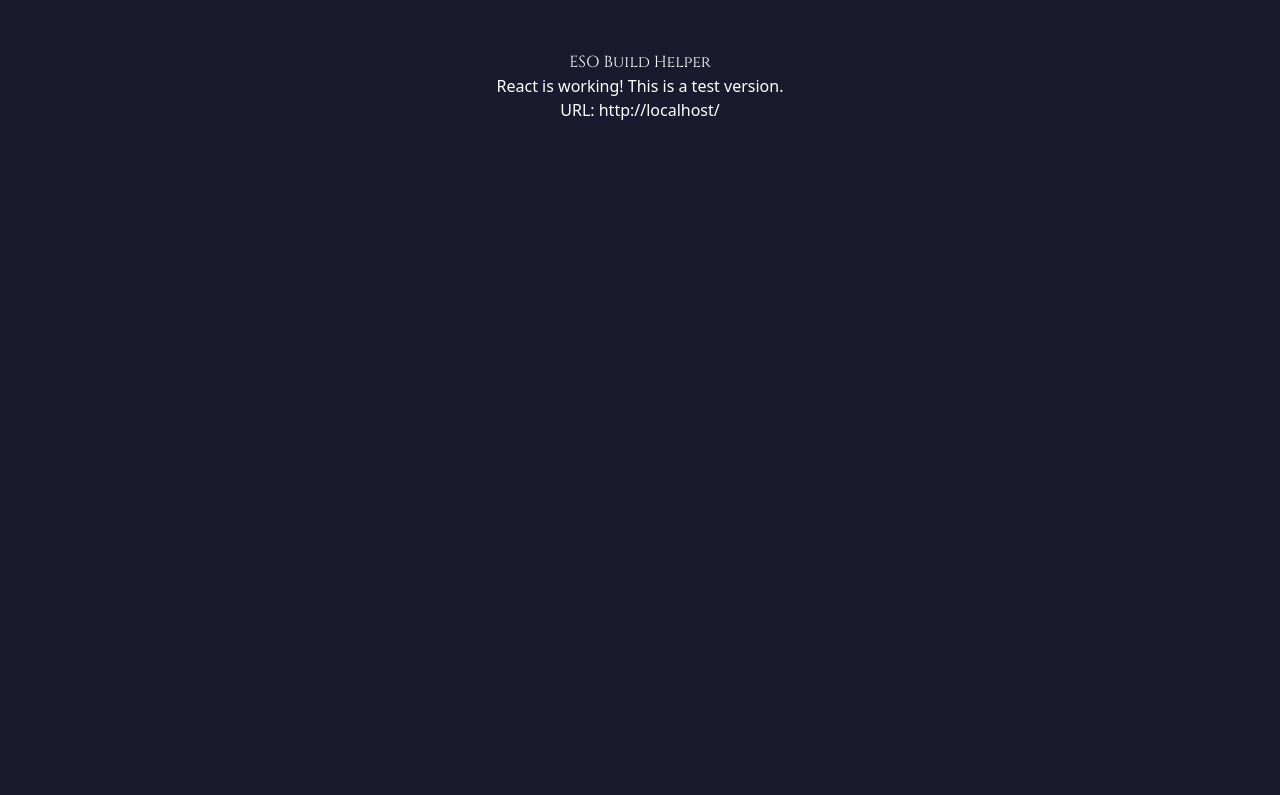
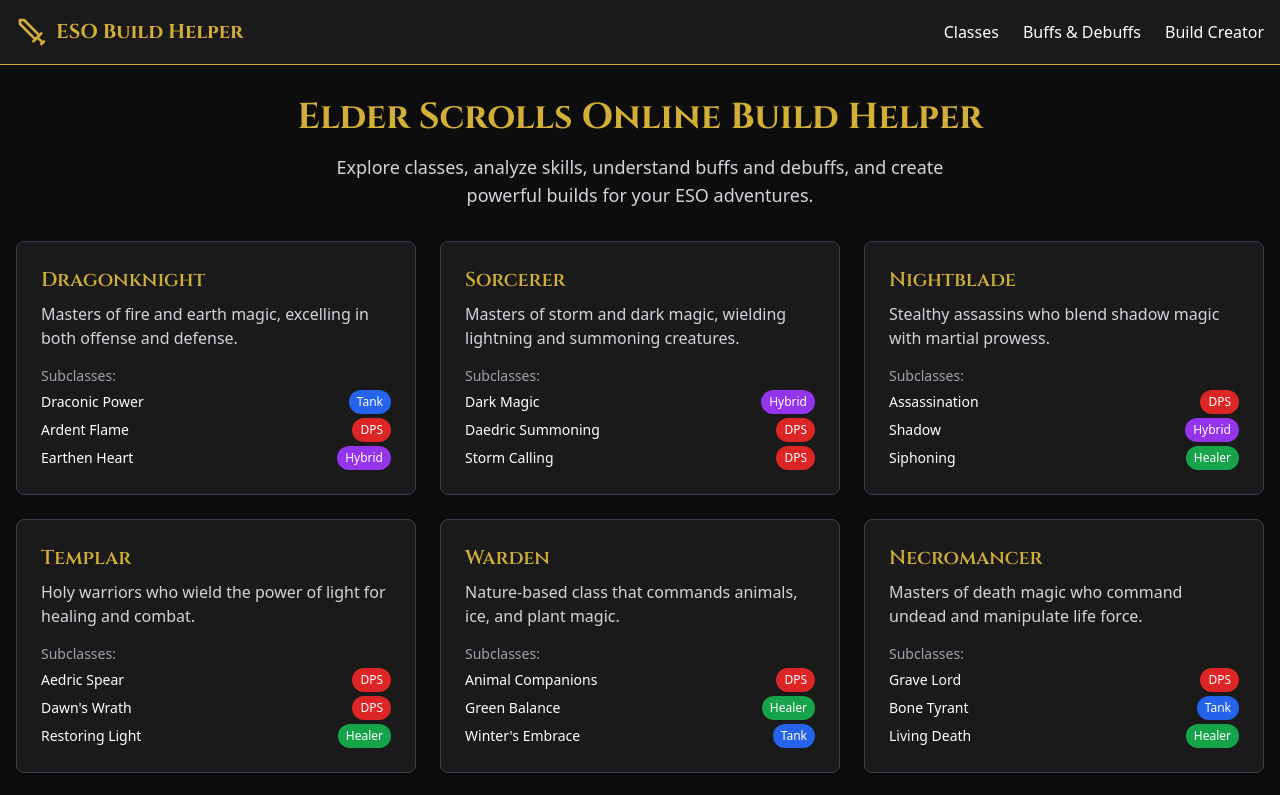
Before and after one commit to Benjination/ESOBuilder, a React (Vite) app: page / in a window 1280 px wide. Shown: the top 795 px of the page. Built offline with nearby package versions, Linux system fonts and the light colour scheme.

Commit message:
Restore full ESO Build Helper app with working GitHub Pages config

```diff
--- a/src/main.tsx
+++ b/src/main.tsx
@@ -1,25 +1,13 @@
 import React from 'react'
 import ReactDOM from 'react-dom/client'
+import { HashRouter } from 'react-router-dom'
+import App from './App.tsx'
 import './index.css'
-
-function App() {
-  return (
-    <div style={{
-      background: '#1a1a2e',
-      color: 'white',
-      minHeight: '100vh',
-      padding: '50px',
-      textAlign: 'center'
-    }}>
-      <h1>ESO Build Helper</h1>
-      <p>React is working! This is a test version.</p>
-      <p>URL: {window.location.href}</p>
-    </div>
-  )
-}
 
 ReactDOM.createRoot(document.getElementById('root')!).render(
   <React.StrictMode>
-    <App />
+    <HashRouter>
+      <App />
+    </HashRouter>
   </React.StrictMode>,
 )
```
